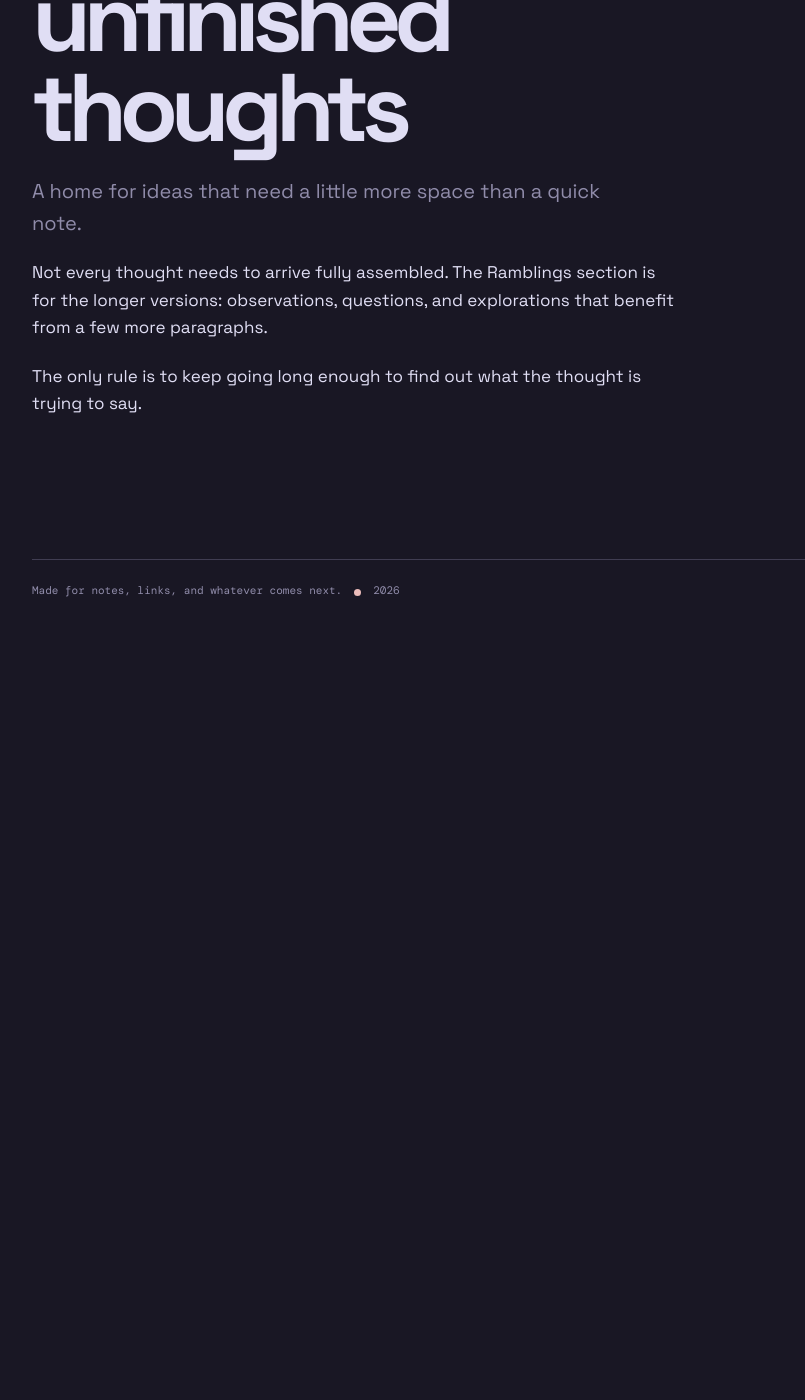
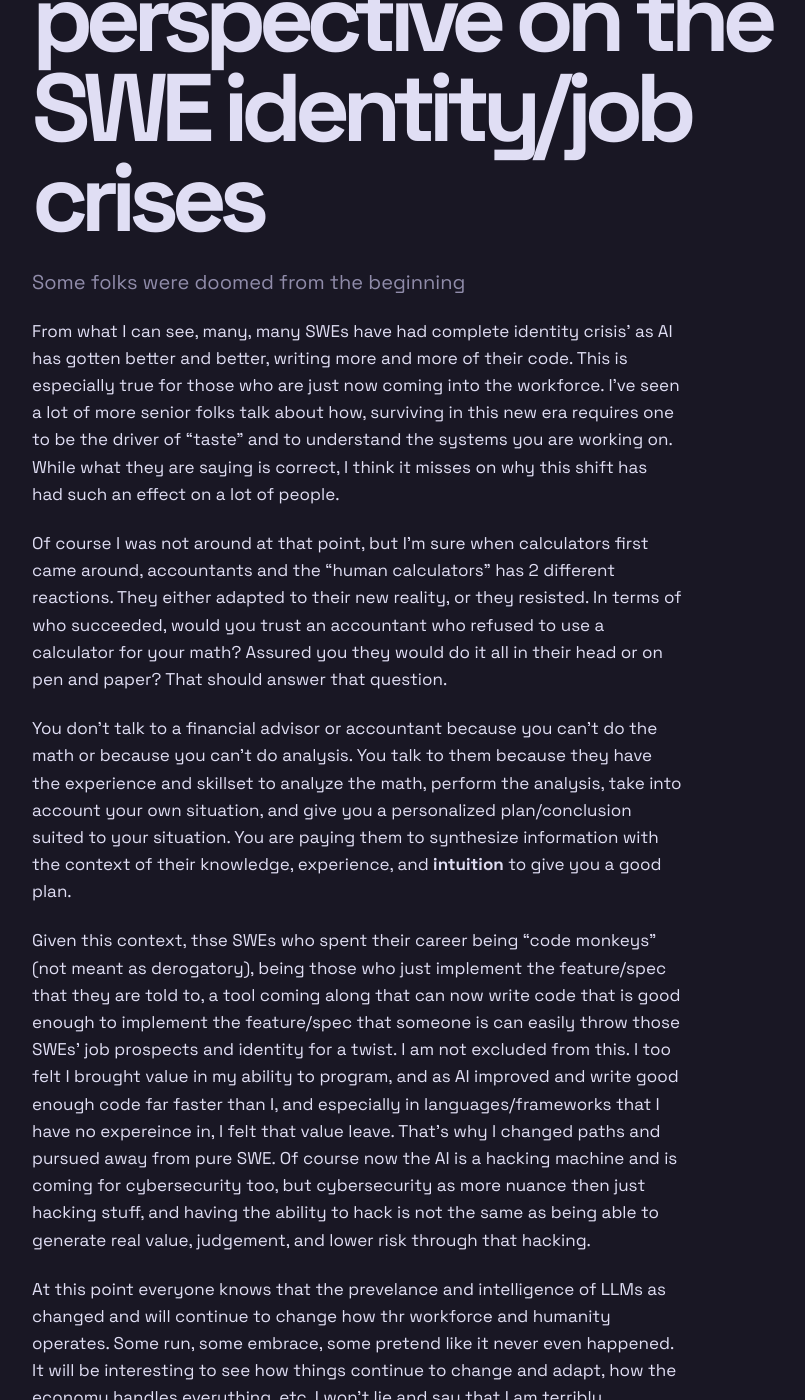
Before and after one commit to jschoenberg/jschoenberg.github.io, a Jekyll site: the page built from _ramblings/2026-09-05-making-room.md, in a window 1280 px wide and 1400 px high, scrolled down 418 px. Shown: the whole window, without its empty margins (52-857 px from the left). Built offline with Jekyll 4.4.1, drawn with Linux system fonts in a browser that asks for light colours; before the commit the page ends 1048 px from its top, so only the background shows below that; some of the changed text lies outside the part shown.

Commit message:
ramble 1

```diff
--- a/_ramblings/2026-09-05-making-room.md
+++ b/_ramblings/2026-09-05-making-room.md
@@ -1,7 +1,46 @@
 ---
-title: "Making room for unfinished thoughts"
-intro: "A home for ideas that need a little more space than a quick note."
+title: "Some shmuck's perspective on the SWE identity/job crises"
+intro: "Some folks were doomed from the beginning"
 ---
-Not every thought needs to arrive fully assembled. The Ramblings section is for the longer versions: observations, questions, and explorations that benefit from a few more paragraphs.
+From what I can see, many, many SWEs have had complete identity crisis' as AI has gotten better
+and better, writing more and more of their code. This is especially true for those who
+are just now coming into the workforce. I've seen a lot of more senior folks talk
+about how, surviving in this new era requires one to be the driver of "taste" and
+to understand the systems you are working on. While what they are saying is correct,
+I think it misses on why this shift has had such an effect on a lot of people.
 
-The only rule is to keep going long enough to find out what the thought is trying to say.
+Of course I was not around at that point, but I'm sure when calculators first came
+around, accountants and the "human calculators" has 2 different reactions. They
+either adapted to their new reality, or they resisted. In terms of who succeeded,
+would you trust an accountant who refused to use a calculator for your math? Assured
+you they would do it all in their head or on pen and paper? That should answer
+that question.
+
+You don't talk to a financial advisor or accountant because you can't do the math or
+because you can't do analysis. You talk to them because they have the experience and
+skillset to analyze the math, perform the analysis, take into account your own situation,
+and give you a personalized plan/conclusion suited to your situation. You are paying
+them to synthesize information with the context of their knowledge, experience, and
+**intuition** to give you a good plan.
+
+Given this context, thse SWEs who spent their career being "code monkeys" (not meant as derogatory), being those
+who just implement the feature/spec that they are told to, a tool coming along that
+can now write code that is good enough to implement the feature/spec that someone is
+can easily throw those SWEs' job prospects and identity for a twist. I am not excluded
+from this. I too felt I brought value in my ability to program, and as AI improved and
+write good enough code far faster than I, and especially in languages/frameworks that I
+have no expereince in, I felt that value leave. That's why I changed paths and pursued away
+from pure SWE. Of course now the AI is a hacking machine and is coming for cybersecurity
+too, but cybersecurity as more nuance then just hacking stuff, and having the ability to
+hack is not the same as being able to generate real value, judgement, and lower risk through
+that hacking.
+
+At this point everyone knows that the prevelance and intelligence of LLMs as changed and
+will continue to change how thr workforce and humanity operates. Some run, some embrace,
+some pretend like it never even happened. It will be interesting to see how things
+continue to change and adapt, how the economy handles everything, etc. I won't lie and
+say that I am terribly optimistic as to how they next couple years will play out, but
+I will do my best to adapt and take on whatever comes down the pipe. All that being said,
+
+If we want to keep our jobs, we have to create value and leverage the things that we have
+that LLMs don't. Physical form, and being an actual human.
```
